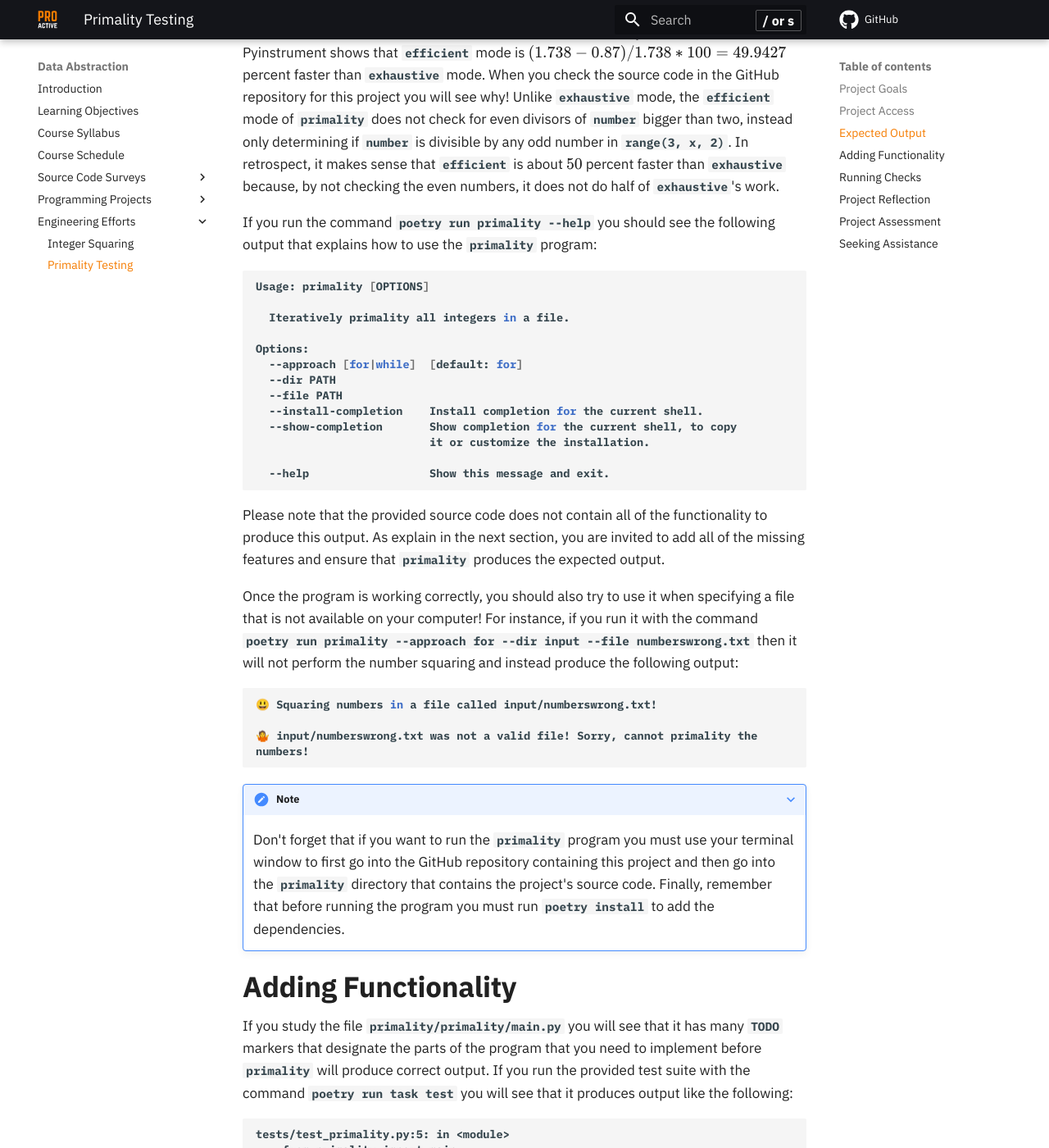
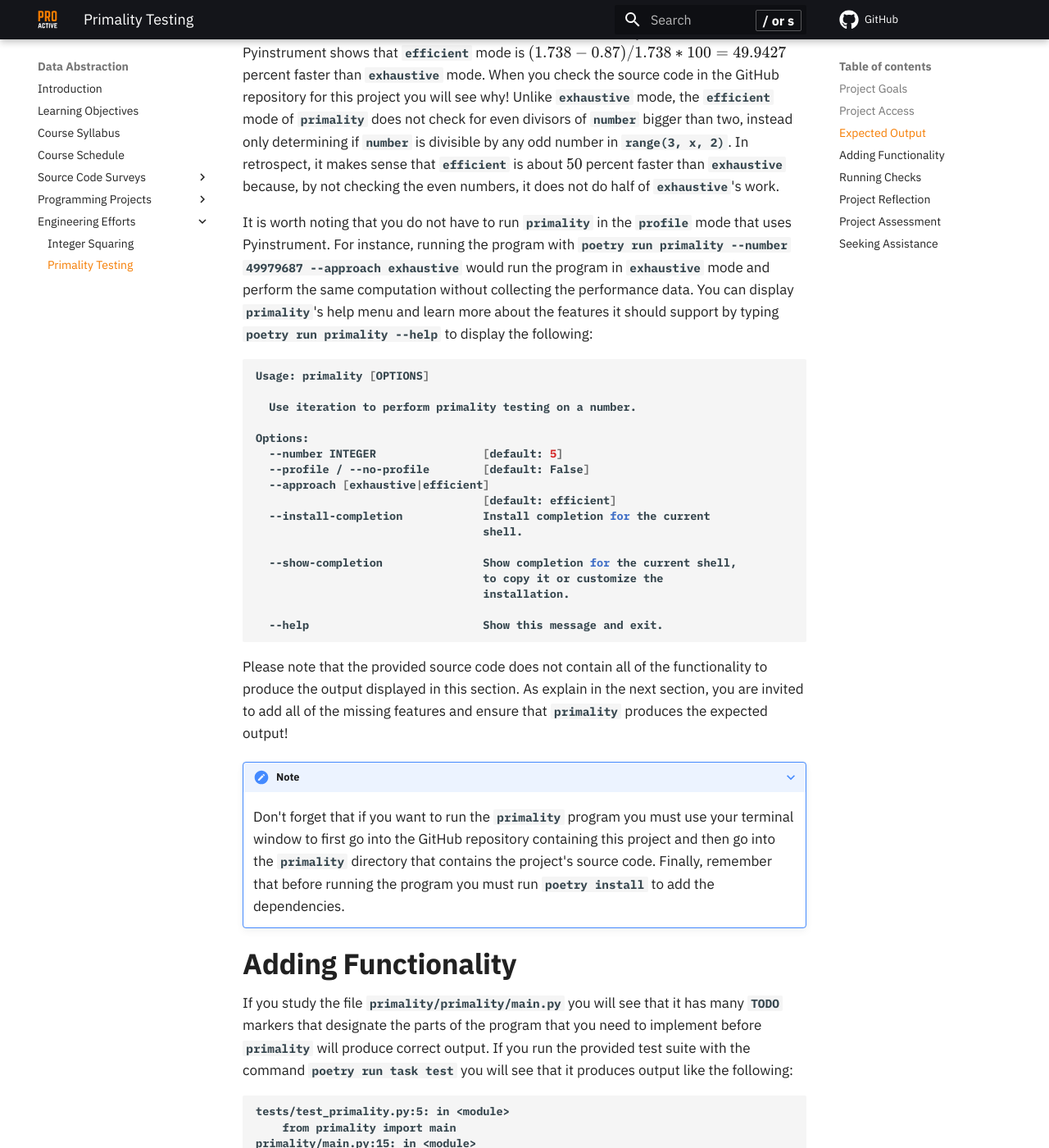
Before and after one commit to ProactiveProgrammers/www.proactiveprogrammers.com, an MkDocs documentation site: the page built from docs/data-abstraction/engineering-efforts/primality-testing.md, in a window 1280 px wide and 1400 px high, scrolled down 2214 px. Shown: the whole window at 82% size. Built offline with MkDocs 1.6.1 and Material for MkDocs 9.7.7, drawn with Linux system fonts in a browser that asks for light colours; comment, search, counter and statistics services are not loaded.

Commit message:
feat: Add help menu and needing code comment to primality-testing.

````diff
--- a/docs/data-abstraction/engineering-efforts/primality-testing.md
+++ b/docs/data-abstraction/engineering-efforts/primality-testing.md
@@ -109,42 +109,38 @@ it makes sense that `efficient` is about $50$ percent faster than
 `exhaustive` because, by not checking the even numbers, it does not do half
 of `exhaustive`'s work.
 
-If you run the command `poetry run primality --help` you
-should see the following output that explains how to use the `primality` program:
+It is worth noting that you do not have to run `primality` in the `profile` mode
+that uses Pyinstrument. For instance, running the program with `poetry run
+primality --number 49979687 --approach exhaustive` would run the program in
+`exhaustive` mode and perform the same computation without collecting the
+performance data. You can display `primality`'s help menu and learn more about
+the features it should support by typing `poetry run primality --help` to
+display the following:
 
 ```shell
 Usage: primality [OPTIONS]
 
-  Iteratively primality all integers in a file.
+  Use iteration to perform primality testing on a number.
 
 Options:
-  --approach [for|while]  [default: for]
-  --dir PATH
-  --file PATH
-  --install-completion    Install completion for the current shell.
-  --show-completion       Show completion for the current shell, to copy
-                          it or customize the installation.
+  --number INTEGER                [default: 5]
+  --profile / --no-profile        [default: False]
+  --approach [exhaustive|efficient]
+                                  [default: efficient]
+  --install-completion            Install completion for the current
+                                  shell.
 
-  --help                  Show this message and exit.
+  --show-completion               Show completion for the current shell,
+                                  to copy it or customize the
+                                  installation.
+
+  --help                          Show this message and exit.
 ```
 
 Please note that the provided source code does not contain all of the
-functionality to produce this output. As explain in the next section, you are
-invited to add all of the missing features and ensure that `primality` produces the
-expected output.
-
-Once the program is working correctly, you should also try to
-use it when specifying a file that is not available on your computer! For instance,
-if you run it with the command `poetry run primality --approach for --dir input
---file numberswrong.txt` then it will not perform the number squaring and
-instead produce the following output:
-
-```shell
-😃 Squaring numbers in a file called input/numberswrong.txt!
-
-🤷 input/numberswrong.txt was not a valid file! Sorry, cannot primality the
-numbers!
-```
+functionality to produce the output displayed in this section. As explain in the
+next section, you are invited to add all of the missing features and ensure that
+`primality` produces the expected output!
 
 ???+ note
 
````
